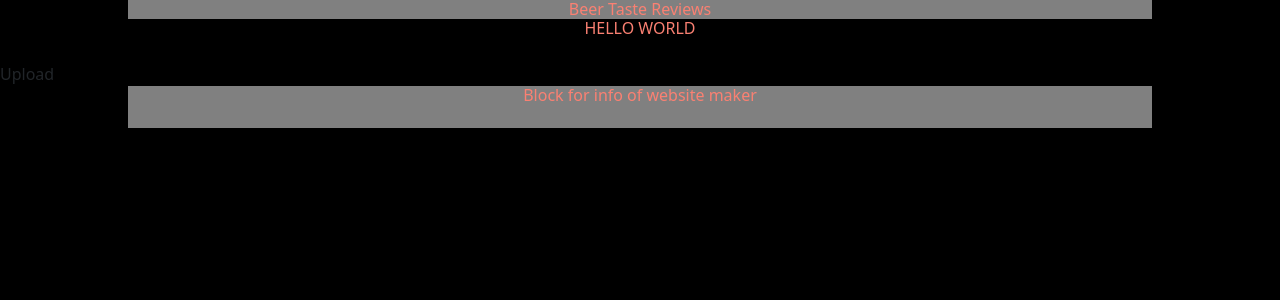
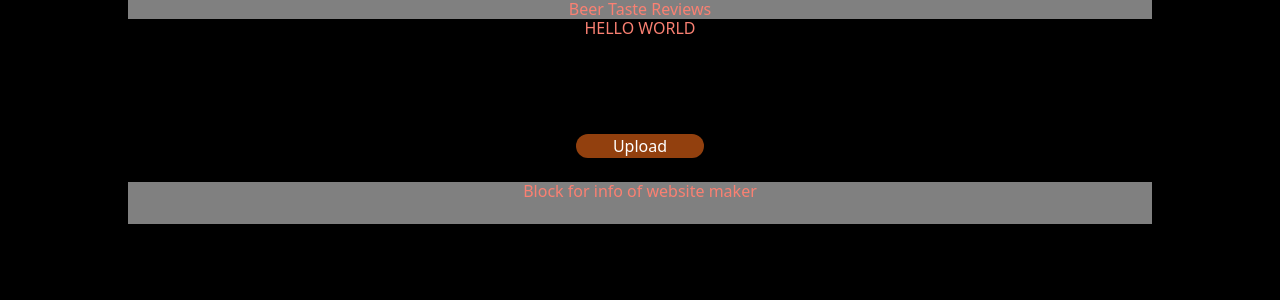
Before and after one commit to axe-rigged/beertaste, a Django app: page / in a window 1280 px wide. Shown: the top 300 px of the page. Run offline with Django 4.2, Linux system fonts and the light colour scheme; data that the repository does not hold is empty; some libraries are stand-ins or nearby versions.

Commit message:
Made changes for look and little comments.

```diff
--- a/beertaste/beertaste/urls.py
+++ b/beertaste/beertaste/urls.py
@@ -24,6 +24,7 @@ urlpatterns = [
     path("__reload__/", include("django_browser_reload.urls")),
     ]
 # Don't need really statics, but if we want to test robost ways it's good.
+# Reload only needed in development... should make at some point if settings.DEBUG: dev.urlpatterns else: relase
 if settings.DEBUG:
     urlpatterns += static(settings.STATIC_URL, document_root=settings.STATIC_ROOT)
     urlpatterns += static(settings.MEDIA_URL, document_root=settings.MEDIA_ROOT)
--- a/beertaste/sites/templates/sites/index.html
+++ b/beertaste/sites/templates/sites/index.html
@@ -2,16 +2,20 @@
 {% block content %}
 <div>
 	<h1>HELLO WORLD</h1>
+	<div class="grid grid-cols-6 gap-2 items-place-center w-4/5 mx-auto my-4">
 	{% for beer in beer %}
-		<div>
-			<h3>
+		<div class="bg-amber-800 p-2 rounded-lg">
+			<h3 class="text-sky-400 text-center">
 				{{ beer.beer_name }}
 			</h3>
-			<p>{{ beer.stars }}</p>
+			<p class="text-amber-300 text-center">{{ beer.stars }}</p>
 			<img src="{{ beer.image.thumbnail.url }}" alt="{{ beer.description }}" />
 		</div>
 	{% endfor %}
+	</div>
 	<br/>
-	<a href="{% url 'sites:uploadBeer' %}">Upload</a>
+	<div class="w-32 mx-auto bg-amber-800 rounded-full text-center my-4">
+		<a class="text-white" href="{% url 'sites:uploadBeer' %}">Upload</a>
+	</div>
 </div>
 {% endblock content %}
```
